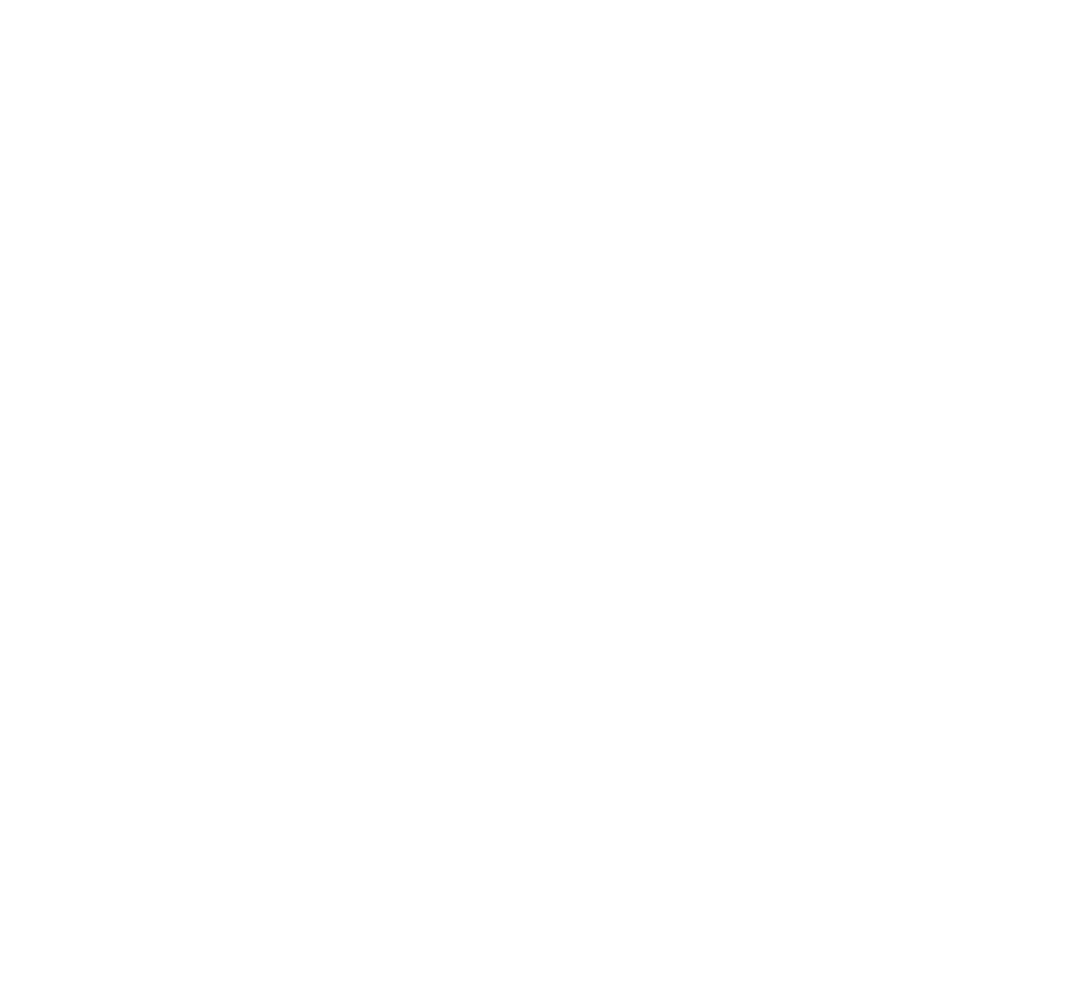
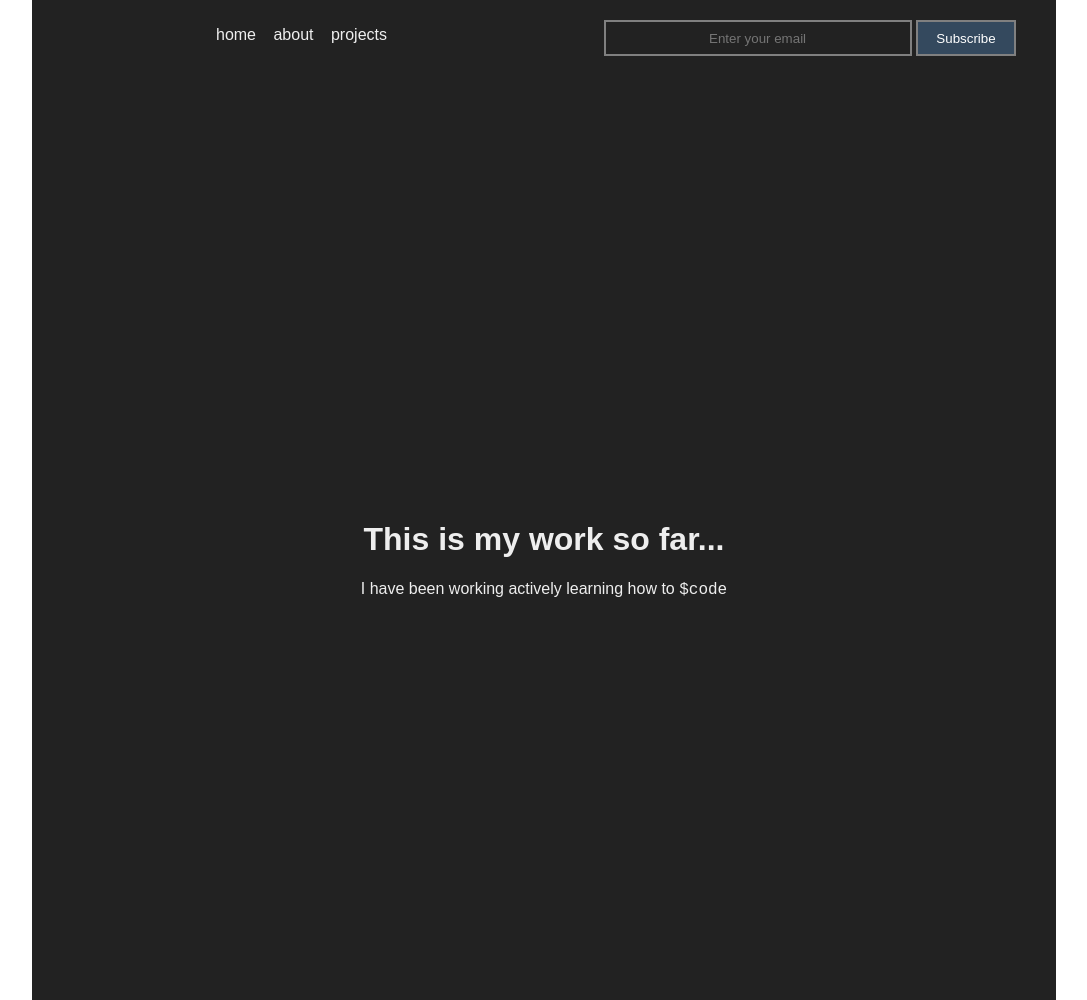
Before and after one commit to juansfunes/portfoliopage, a plain HTML site: page index.html in a window 1280 px wide. Shown: the whole page, without its empty margins (96-1183 px from the left). Before the commit the page ends 800 px from the top, so only its background shows below. Drawn offline with Linux system fonts and the light colour scheme.

Commit message:
I have started creating my portfolio and adding some css layout

```diff
--- a/index.html
+++ b/index.html
@@ -5,8 +5,24 @@
         <link rel="stylesheet" href="style.css">
     </head>
     <body>
-        <div>
-            <header></header>
+        <div class="wrapper">
+            <header class="header">
+                <nav>
+                    <ul>
+                        <li><a href="#">home</a></li>
+                        <li><a href="#">about</a></li>
+                        <li><a href="#">projects</a></li>
+                    </ul>
+                </nav>
+                <form>
+                    <input class="input" type="email" placeholder="Enter your email">
+                    <button class="button1" id="subscribe">Subscribe</button>
+                </form>
+                <div class="lowerheader">
+                    <h1>This is my work so far...</h1>
+                    <p>I have been working actively learning how to <code>$code</code></p>
+                </div>
+            </header>
             <div>
             </div>
             <div>
--- a/style.css
+++ b/style.css
@@ -1,7 +1,80 @@
+/*global settings*/
+
 html,
 body{
     font-size:16px;
     padding:0px;
     margin:0px;
-    font-family: 'Times New Roman', Times, serif;
+    font-family: sans-serif;
+    height:100%;
+    width:100%;
 }
+
+.wrapper{
+    margin:auto;
+    width:80%;
+
+}
+
+
+/*layout*/
+
+header{
+    display:grid;
+    grid-template-rows: repeat(2, 1fr);
+    grid-template-columns: repeat(2, 1fr);
+}
+header nav{
+    grid-column: 1 / 2;
+}
+.lowerheader{
+    grid-column: 1 / 3;
+}
+.header{
+    height:1000px;
+}
+
+/*nav details*/
+
+header nav{
+    text-align: center;
+    font size:20px;
+    background-color: #222222;
+    color: #cccccc;
+    padding-top:10px;
+}
+header form{
+    background-color: #222222;
+    text-align: right;
+    padding:20px 40px 0 0;
+}
+header .input{
+    background-color: #222222;
+    border: 2px gray solid;
+    width: 300px;
+    height: 30px;
+    color: #cccccc;
+    text-align: center;
+}
+header .button1{
+    background-color: #34495E;
+    border: 2px gray solid;
+    width: 100px;
+    height: 36px;
+    color: #ffffff;
+    text-align: center;
+}
+header li{
+    list-style: none;
+    display:inline;
+    padding-right: 13px;
+}
+header a{
+    color: #eeeeee;
+    text-decoration: none;
+}
+.lowerheader{
+    background-color: #222222;
+    color:#eeeeee;
+    text-align: center;
+}
```
